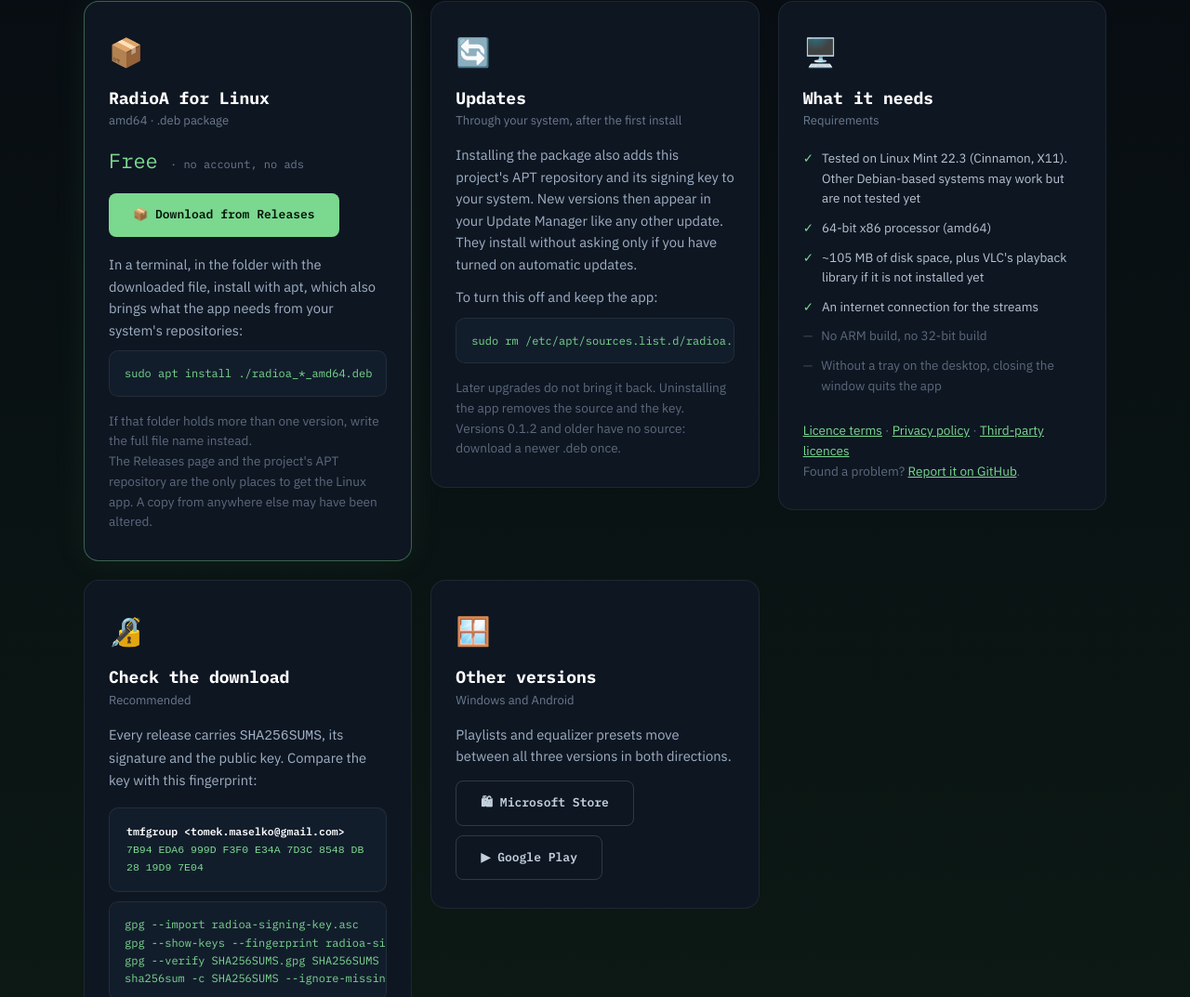
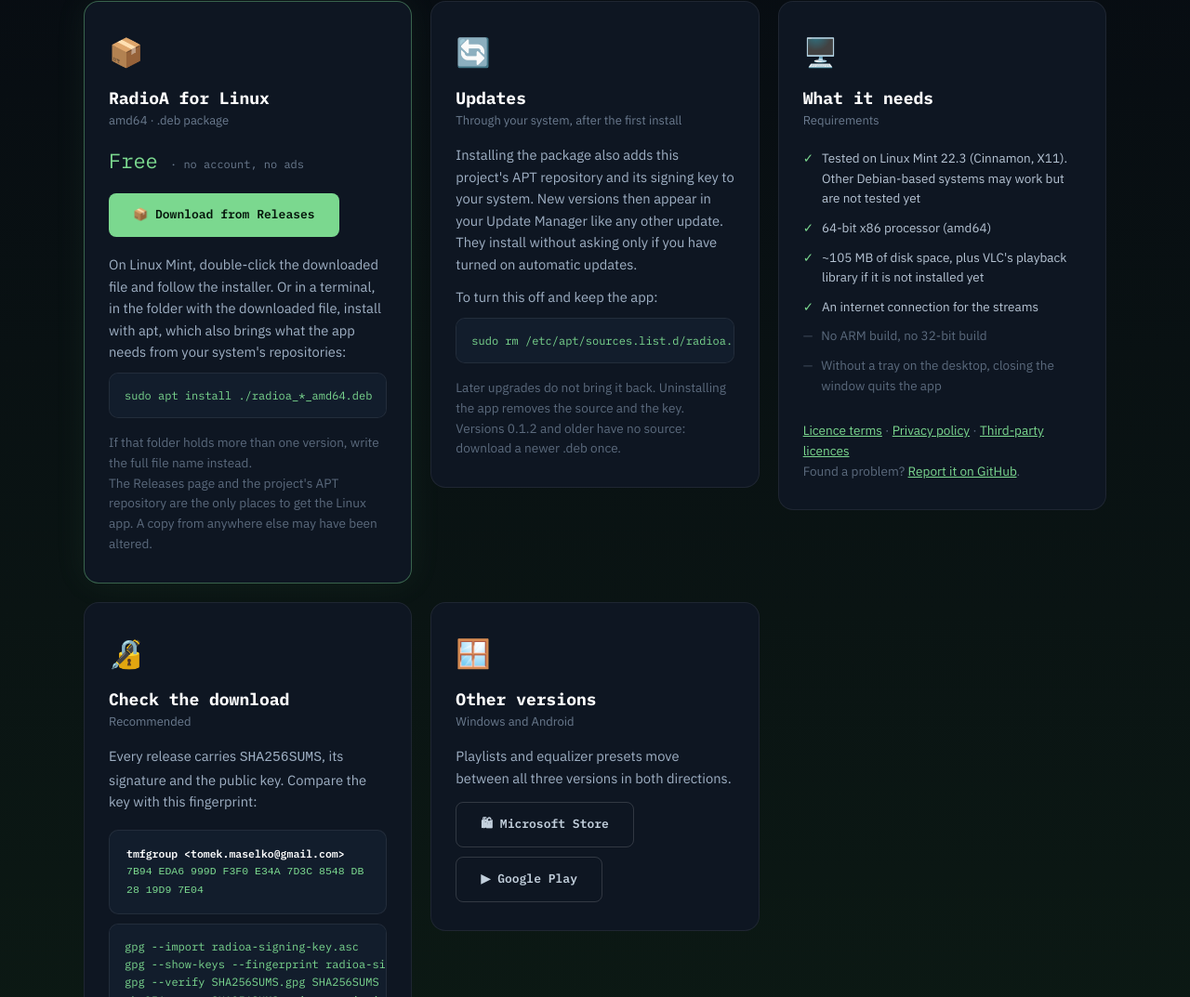
Before and after one commit to toevi/RadioA-Linux, a plain HTML site: page docs/index.html in a window 1280 px wide. Shown: the part 6976-8049 px from the top of the page at 93% size. Drawn offline with Linux system fonts and the light colour scheme.

Commit message:
Site: double-click install on Linux Mint
Confirmed by the owner on Mint. The terminal command stays as the other way.

Co-Authored-By: Claude Opus 5.5 <noreply@anthropic.com>
Claude-Session: https://claude.ai/code/session_01B8chKHDjuiGyLPzXG1m3bH

```diff
--- a/docs/index.html
+++ b/docs/index.html
@@ -346,7 +346,7 @@ pre.cmd { font-family:var(--mono); font-size:12px; color:var(--accent); backgrou
         <div class="dc-sub">amd64 · .deb package</div>
         <div class="dc-price">Free <span>· no account, no ads</span></div>
         <a href="https://github.com/toevi/RadioA-Linux/releases/latest" class="btn btn-primary" target="_blank">📦 Download from Releases</a>
-        <p style="color:#9fb0c4;font-size:0.92rem;margin:18px 0 0;">In a terminal, in the folder with the downloaded file, install with apt, which also brings what the app needs from your system's repositories:</p>
+        <p style="color:#9fb0c4;font-size:0.92rem;margin:18px 0 0;">On Linux Mint, double-click the downloaded file and follow the installer. Or in a terminal, in the folder with the downloaded file, install with apt, which also brings what the app needs from your system's repositories:</p>
         <pre class="cmd">sudo apt install ./radioa_*_amd64.deb</pre>
         <p style="color:#5b6a7d;font-size:0.85rem;">If that folder holds more than one version, write the full file name instead.</p>
         <p style="color:#5b6a7d;font-size:0.85rem;">The Releases page and the project's APT repository are the only places to get the Linux app. A copy from anywhere else may have been altered.</p>
```
Also changed, not shown: 1 other file.
